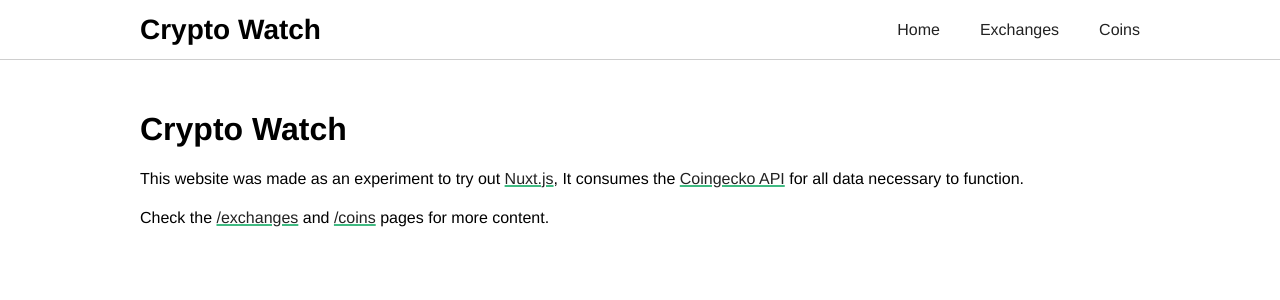
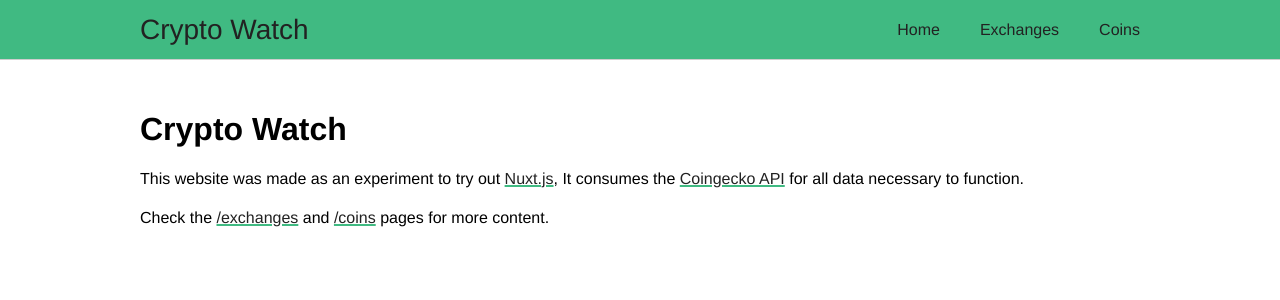
Before and after one commit to WesselSmit/nuxt_crypto, a Nuxt app: page / in a window 1280 px wide. Shown: the top 300 px of the page. Built offline with nearby package versions, Linux system fonts and the light colour scheme.

Commit message:
Update header

```diff
--- a/components/Header.vue
+++ b/components/Header.vue
@@ -1,17 +1,17 @@
 <template>
   <header class="header">
     <nav class="header__inner">
-      <h6 class="header__title">Crypto Watch</h6>
+      <nuxt-link to="/" class="header__logo">Crypto Watch</nuxt-link>
 
       <ul class="header__list">
         <li class="header__item">
-          <nuxt-link :to="'/'" class="header__link">Home</nuxt-link>
+          <nuxt-link to="/" class="header__link">Home</nuxt-link>
         </li>
         <li class="header__item">
-          <nuxt-link :to="'/exchanges'" class="header__link">Exchanges</nuxt-link>
+          <nuxt-link to="/exchanges" class="header__link">Exchanges</nuxt-link>
         </li>
         <li class="header__item">
-          <nuxt-link :to="'/coins'" class="header__link">Coins</nuxt-link>
+          <nuxt-link to="/coins" class="header__link">Coins</nuxt-link>
         </li>
       </ul>
     </nav>
@@ -21,6 +21,7 @@
 <style lang="scss">
   .header {
     margin-bottom: $space-xl;
+    background-color: $clr-accent;
     border-bottom: $border-normal;
 
     &__inner {
@@ -31,9 +32,16 @@
       margin: auto;
     }
 
-    &__title {
+    &__logo {
       margin: 0;
       font-size: 28px;
+      color: $clr-text;
+      text-decoration: none;
+
+      &:hover,
+      &:focus {
+        color: $clr-white;
+      }
     }
 
     &__list {
@@ -54,7 +62,7 @@
       line-height: .9;
 
       &:hover {
-        color: $clr-accent;
+        color: $clr-white;
       }
     }
   }
```
